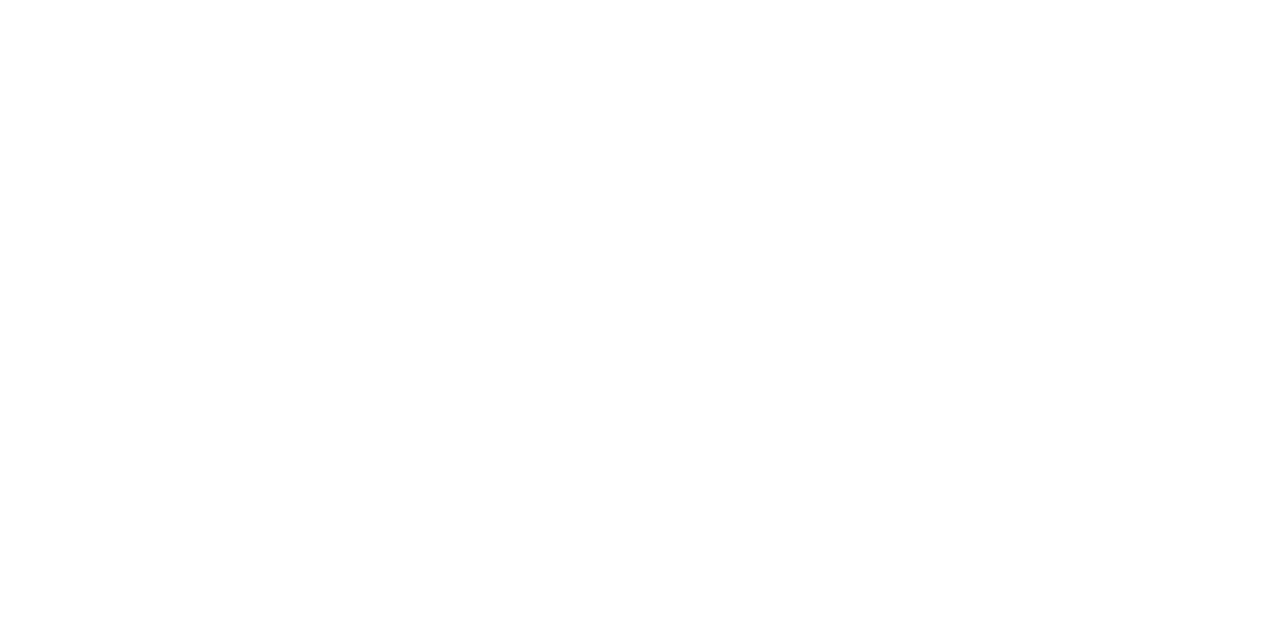
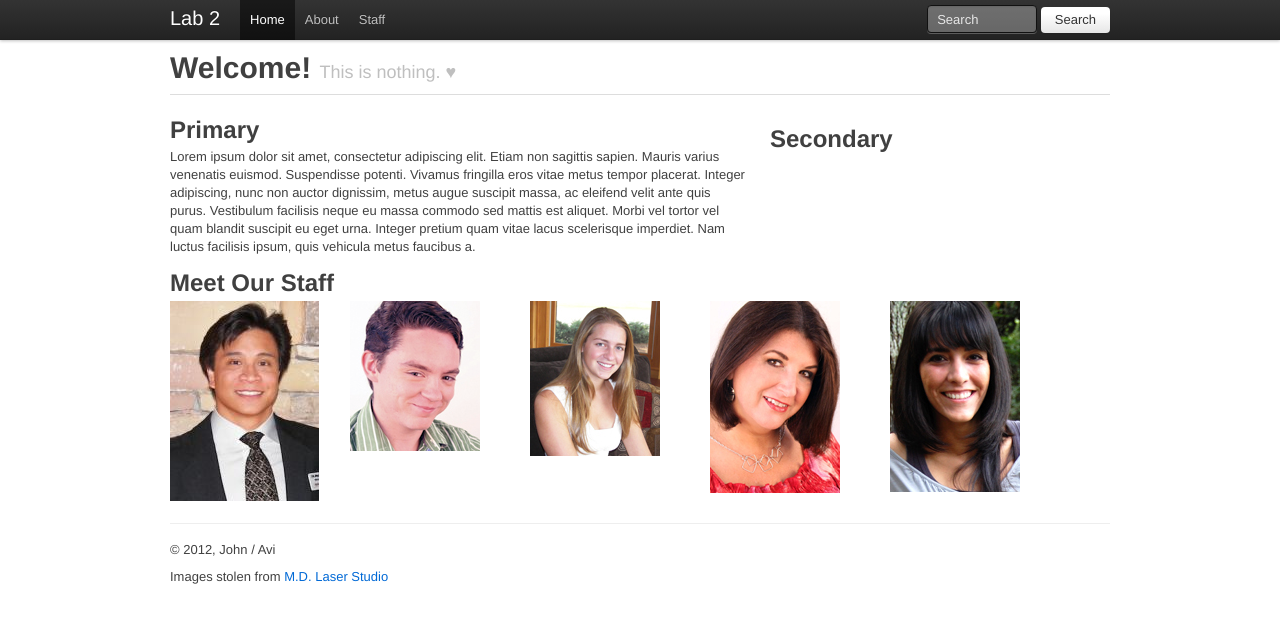
Before and after one commit to jmairs/csci344_lab_2, a plain HTML site: page index.html in a window 1280 px wide. Drawn offline with Linux system fonts and the light colour scheme.

Commit message:
Added images, beefed up HTML.

```diff
--- a/index.html
+++ b/index.html
@@ -4,10 +4,75 @@
 		<meta charset="utf-8" />
 		<title>Bootstrap Lab</title>
 		<meta name="author" content="John Mairs, " />
+		<style>
+			.container > .content {
+				margin-top: 50px; /*Make content go BELOW topbar*/
+			}
+			.topbar .btn {
+				border: 0;
+			}
+		</style>
 		<link rel="stylesheet" href="bootstrap.css" />
 	</head>
 	<body>
 		<div class="topbar">
+			<div class="fill">
+				<div class="container">
+					<a class="brand" href="#">Lab 2</a>
+					<ul class="nav">
+						<li class="active"><a href="#">Home</a></li>
+						<li><a href="#">About</a></li>
+						<li><a href="#">Staff</a></li>
+					</ul>
+					<form action="#" class="pull-right">
+						<input class="input-small" type="text" placeholder="Search" />
+						<button class="btn" type="submit">Search</button>
+					</form>
+				</div>
+			</div>
+		</div>
+
+		<div class="container">
+			<div class="content">
+				<div class="page-header">
+					<h1>Welcome! <small>This is nothing. &hearts;</small></h1>
+				</div>
+				<div class="row">
+					<div class="span10">
+						<h2>Primary</h2>
+						<p>Lorem ipsum dolor sit amet, consectetur adipiscing elit. Etiam non sagittis sapien. Mauris varius venenatis euismod. Suspendisse potenti. Vivamus fringilla eros vitae metus tempor placerat. Integer adipiscing, nunc non auctor dignissim, metus augue suscipit massa, ac eleifend velit ante quis purus. Vestibulum facilisis neque eu massa commodo sed mattis est aliquet. Morbi vel tortor vel quam blandit suscipit eu eget urna. Integer pretium quam vitae lacus scelerisque imperdiet. Nam luctus facilisis ipsum, quis vehicula metus faucibus a.</p>
+					</div>
+					<div class="span6">
+						<p><h2>Secondary</h2></p>
+					</div>
+				</div>
+				<div class="row">
+					<div class="span16">
+						<h2>Meet Our Staff</h2>
+					</div>
+				</div>
+				<div class="row">
+					<div class="span3">
+						<img src="images/andy.jpg" alt="Dr. Alissandro Castillo" />
+					</div>
+					<div class="span3">
+						<img src="images/john.jpg" alt="John Mairs" />
+					</div>
+					<div class="span3">
+						<img src="images/lindsey.jpg" alt="Lindsey Miller" />
+					</div>
+					<div class="span3">
+						<img src="images/rita.jpg" alt="Rita Brodland" />
+					</div>
+					<div class="span3">
+						<img src="images/sarah.jpg" alt="Sarah Stein" />
+					</div>
+			</div>
+
+			<footer>
+				<p>&copy; 2012, John / Avi</p>
+				<p>Images stolen from <a href="http://www.mdlaserstudio.com">M.D. Laser Studio</a></p>
+			</footer>
 		</div>
 	</body>
 </html>
```
Also changed, not shown: container-app.html (added, +119 -0 lines), images/andy.jpg (added), images/john.jpg (added), images/lindsey.jpg (added), images/rita.jpg (added), images/sarah.jpg (added), images/starr.jpg (added), images/tami.jpg (added), images/vicki.jpg (added).
